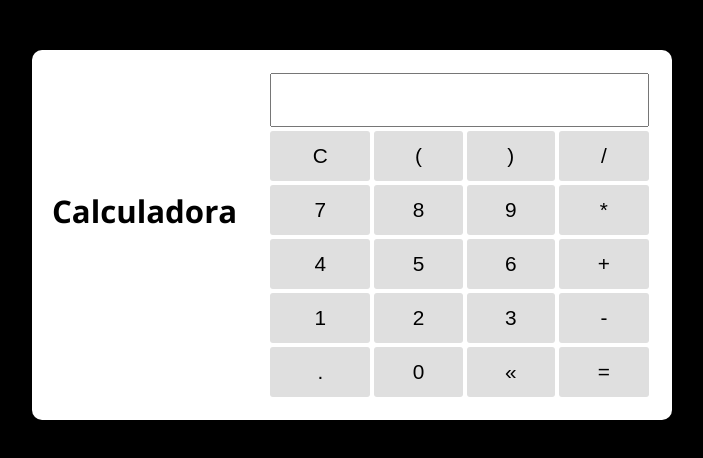
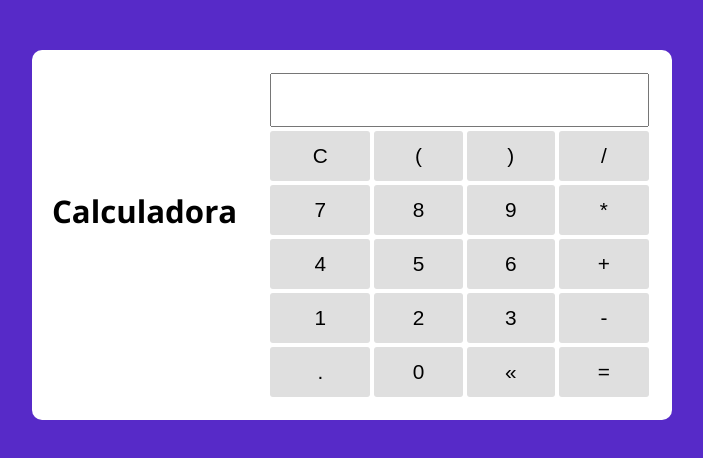
Before and after one commit to AdrianResende/Calculadora, a plain HTML site: page index.html in a window 1280 px wide. Shown: the whole page, without its empty margins (288-991 px from the left). Drawn offline with nearby package versions, Linux system fonts and the light colour scheme.

Commit message:
Alteração no background

```diff
--- a/assets/css/style.css
+++ b/assets/css/style.css
@@ -1,6 +1,6 @@
 @import url('https://fonts.googleapis.com/css?family=Open+Sans:400,700&display=swap');
 :root {
-  --primary-color: #000;
+  --primary-color: #572AC8;
   --primary-color-darker: rgb(9, 48, 56);
 }
 
```
